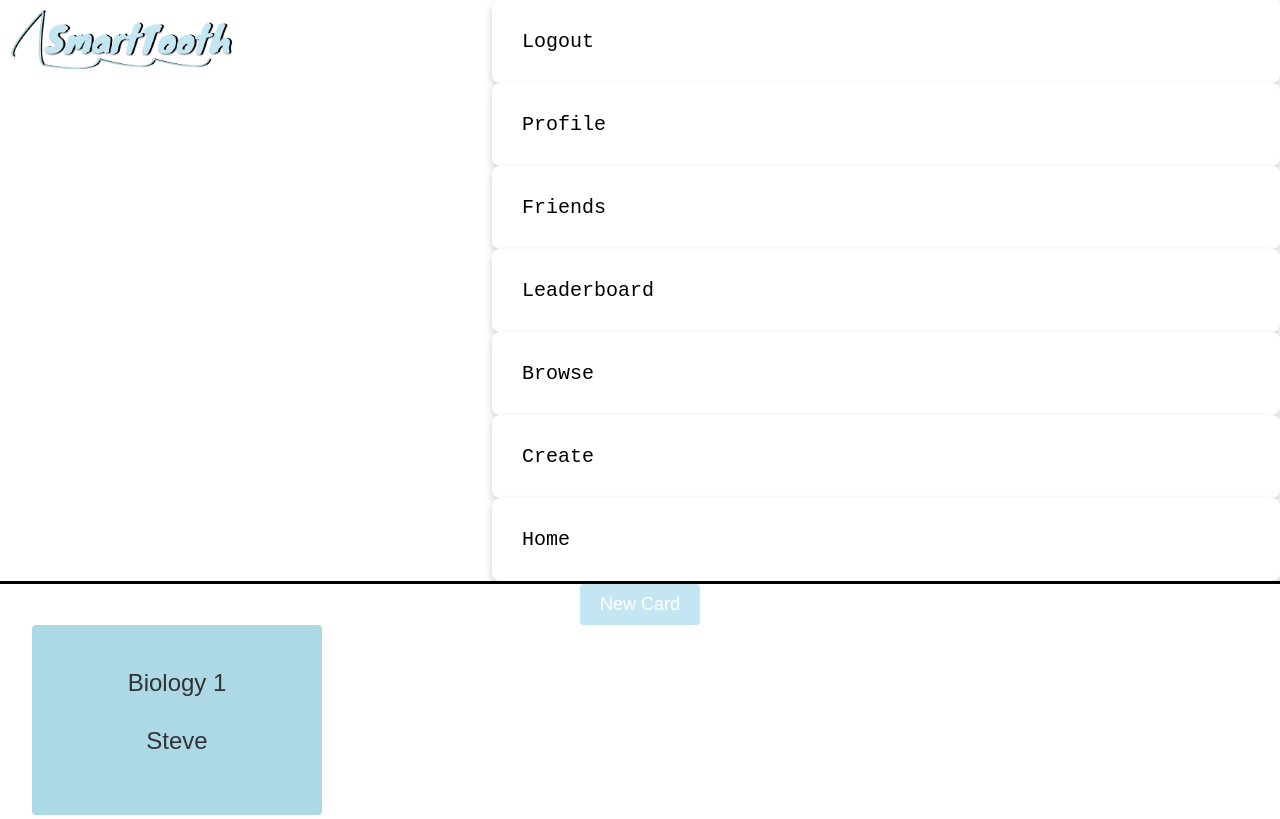
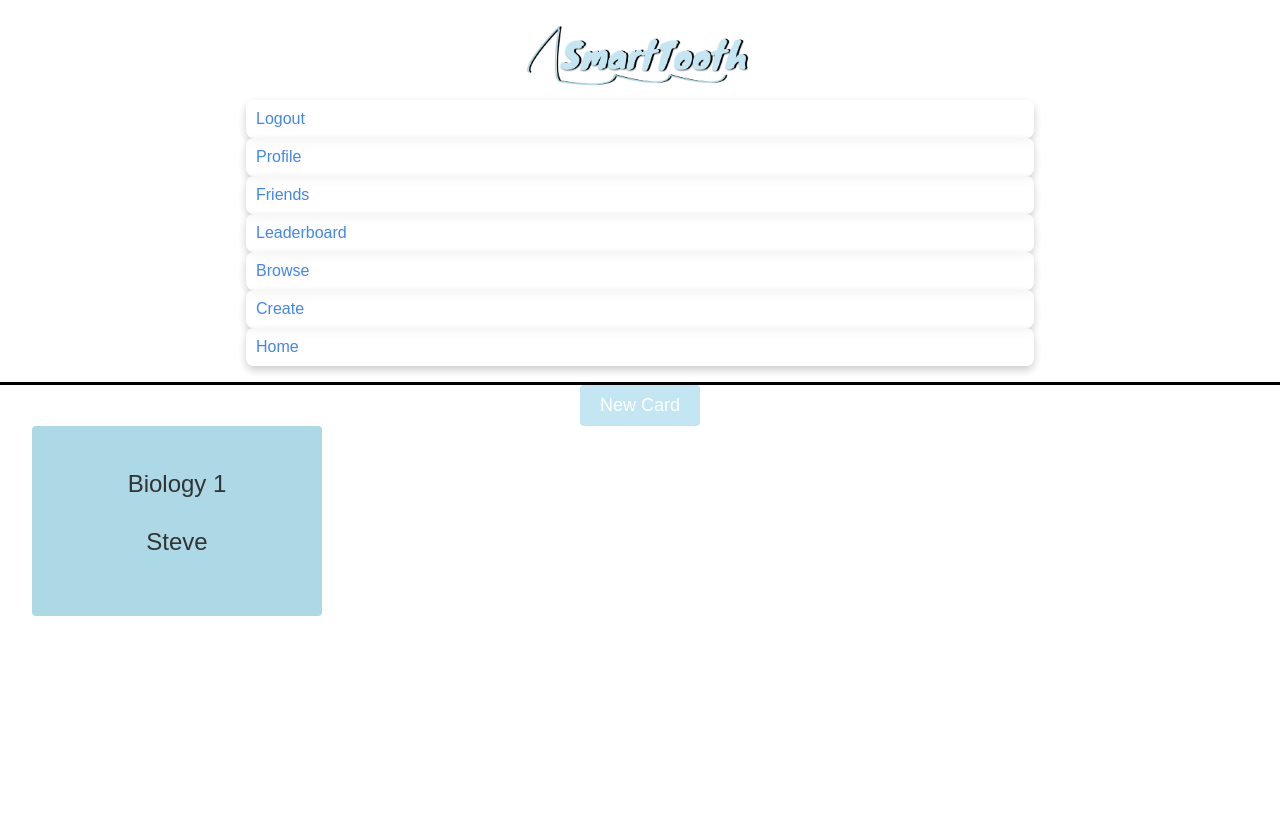
Before and after one commit to d-minic/COP4331-Large-Project, a React (Create React App) app in the folder frontend/: page /Browse in a window 1280 px wide. Built offline with nearby package versions, Linux system fonts and the light colour scheme; a web font is replaced by a local one.

Commit message:
Update Browse.css

```diff
--- a/frontend/src/components/Browse.css
+++ b/frontend/src/components/Browse.css
@@ -2,63 +2,13 @@ body{
     margin: 0px;
 }
 h1{
-    text-align: left !important;
+    text-align: left;
     font-family: monospace;
     font-size: 28px;
     color: black;
     margin-left: 10px;
 }
-.navbar{
-    border-bottom: 3px solid;
-}
 
-.navbar ul{
-    list-style-type: none;
-    background-color: white !important;
-    padding: 0px;
-    margin: 0px;
-    overflow: hidden;
-}
-
-.navbar a{
-    font-family: monospace;
-    background-color: white !important;
-    color: black;
-    font-size: 20px;
-    text-decoration: none;
-    padding: 20px;
-    display: block;
-    text-align: center;
-
-}
-
-.navbar a:hover{
-    background-color: lightgrey;
-}
-
-.navbar li{
-    float: right !important;
-    background-color: white !important;
-}
-
-.navbar img{
-    float: left !important;
-}
-.wrapper{
-    max-height: 250px;
-    border: 1px soild #ddd;
-    display: flex;
-    overflow-x: auto;
-}
-
-.wrapper .item{
-    min-width: 500px;
-    height: 200px;
-    line-height: 200px;
-    text-align: center;
-    background-color: #ddd;
-    margin-right: 2px;
-}
 .grid{
     display: grid;
     grid-template-columns: repeat(auto-fit, minmax(300px, 1fr));
```
